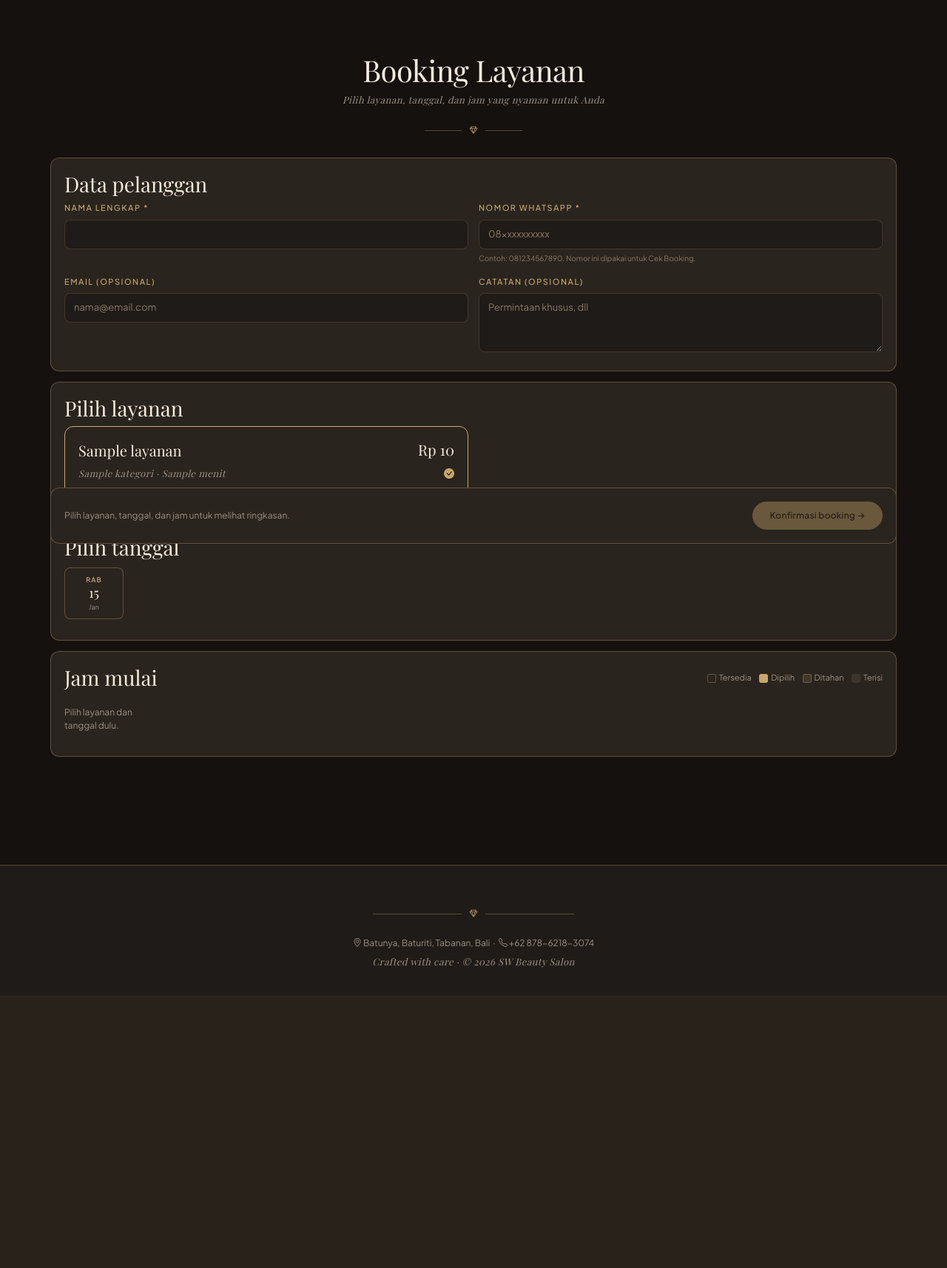
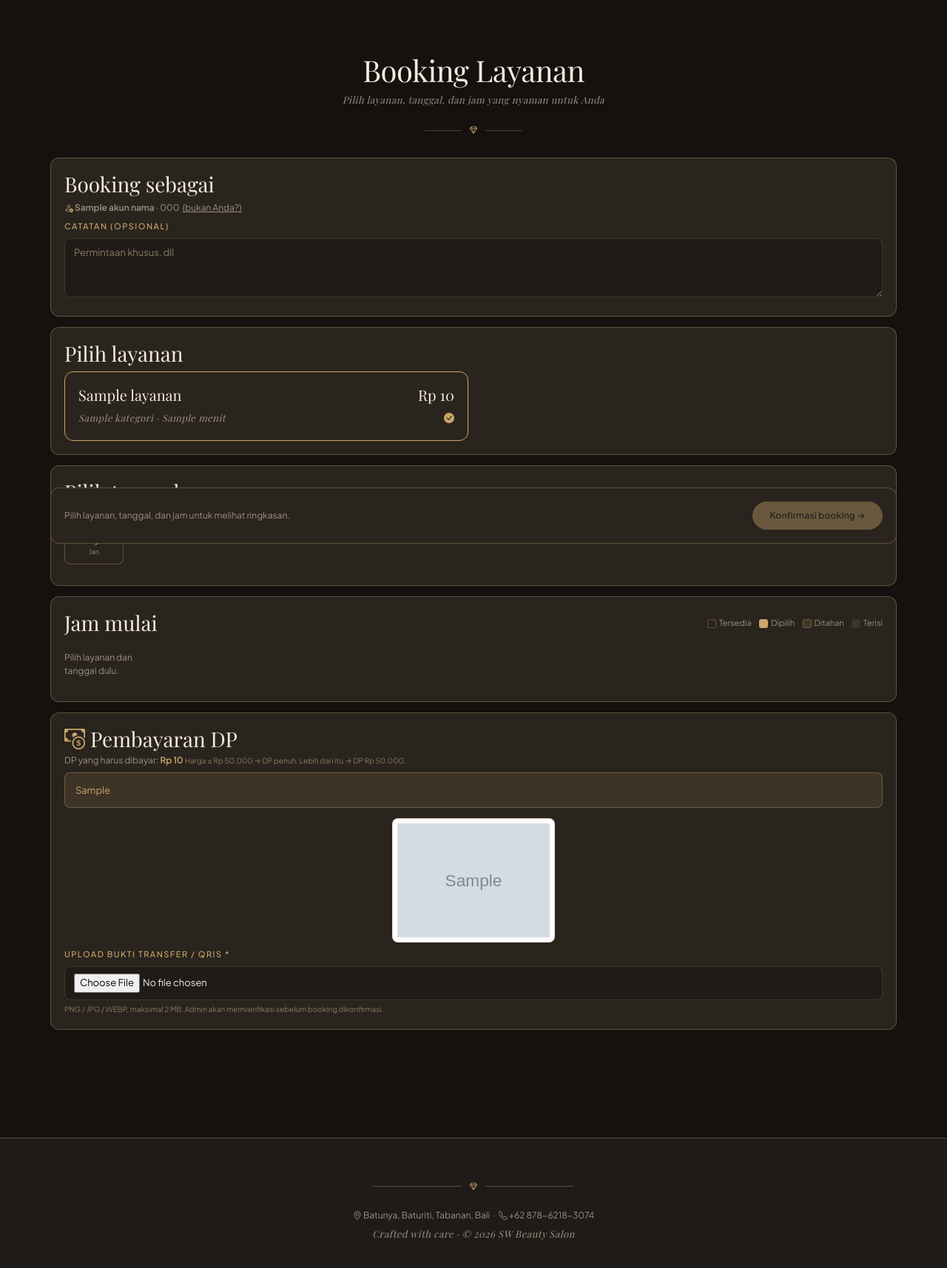
Before and after one commit to ryuken25/beauty-salon, a CodeIgniter 4 app: the page made by app/Views/public/booking_form.php in a window 1280 px wide. Shown: the part 65-1779 px from the top of the page at 74% size. Before the commit the page ends 1373 px from the top, so only its background shows below. Run offline with PHP 8.4 and a stand-in for CodeIgniter, Linux system fonts and the light colour scheme; the template is opened without the code that fills it: most values are stand-ins (such as "Sample title", 1, 10 or a date in 2020); grey boxes marked "Sample" are stand-in pictures; data that the repository does not hold is empty; some libraries are stand-ins or nearby versions; some web fonts are replaced.

Commit message:
feat(booking): wajib login + DP rule + upload bukti
Booking flow is now customer-only and DP-aware:

  /booking + /booking/sukses are behind the new 'customer' filter, so
  a guest tap on 'Pesan sekarang' bounces to /login first.

  Form (public/booking_form):
    - Data-pelanggan card collapses to one read-only line ('Booking
      sebagai: {nama} ({wa})') sourced from the session — there are no
      nama / WA / email inputs at all, so a logged-in account is the
      only source of truth for who's booking.
    - New DP card shows the DP nominal live (updates when layanan is
      picked: dp = min(harga, 50000)), renders info_pembayaran_dp and
      qris_image_path from settings, and demands an image upload
      (PNG/JPG/JPEG/WEBP, max 2MB) via name='bukti_dp'.
    - Form is multipart/form-data; CSRF stays in place.

  Booking::form rewritten:
    - Validation: layanan_id + tanggal + slot_mulai + bukti_dp
      (uploaded|is_image|max_size[2048]|mime_in[png,jpg,jpeg,webp]).
    - File moves to public/uploads/dp/<random>.ext via getRandomName().
      mkdir -p is suppressed-error because permission gaps surface as
      400 / validation errors anyway.
    - On a downstream RuntimeException (slot collision etc.) the
      uploaded file is @unlink()ed so failed booking attempts don't
      leak DP proofs on disk.
    - user_id / nama_pelanggan / nomor_hp_pelanggan are pulled from
      session(...) — the form never sees them, so a forged POST can't
      impersonate.

  BookingService::create():
    - Computes $dpAmount = min(layanan.harga, 50000) for online,
      $dpAmount = 0 for walkin (no DP, paid in person).
    - Sets payment_status='dp_uploaded' when an online booking carries
      dp_proof_path, otherwise 'unpaid'.
    - Inserts user_id alongside the rest (nullable for walk-in).

  Storage: public/uploads/dp/ created with .gitkeep; .gitignore
  ignores the contents but keeps the folder + a 'sample.jpg' fixture
  slot for the seeder (FASE 14).

  Routes: ['filter' => 'customer'] attached at the two booking routes
  so the gate doesn't depend on Booking::form remembering to check
  session().

The walk-in path in Admin\BookingController::walkin doesn't touch DP
at all — $dpAmount stays at 0 and the form never asks for an upload.
All lint clean.

```diff
--- a/app/Config/Routes.php
+++ b/app/Config/Routes.php
@@ -8,8 +8,8 @@ use CodeIgniter\Router\RouteCollection;
 $routes->get('/', 'Home::index');
 $routes->get('layanan', 'Home::layanan');
 
-$routes->match(['GET', 'POST'], 'booking', 'Booking::form');
-$routes->get('booking/sukses/(:any)', 'Booking::sukses/$1');
+$routes->match(['GET', 'POST'], 'booking', 'Booking::form', ['filter' => 'customer']);
+$routes->get('booking/sukses/(:any)', 'Booking::sukses/$1', ['filter' => 'customer']);
 $routes->get('api/slots', 'Api::slots');
 
 // ── Cek & batal booking (publik — customer tanpa akun) ────
--- a/app/Views/public/booking_form.php
+++ b/app/Views/public/booking_form.php
@@ -12,7 +12,7 @@ $today = date('Y-m-d');
   <div class="ornament-rule"><span class="ornament-rule__line"></span><i class="bi bi-gem ornament-rule__icon"></i><span class="ornament-rule__line"></span></div>
 </section>
 
-<form method="post" action="<?= base_url('booking') ?>" id="bookingForm">
+<form method="post" action="<?= base_url('booking') ?>" id="bookingForm" enctype="multipart/form-data">
   <?= csrf_field() ?>
 
   <!-- Honeypot: hidden from humans, bots fill it -->
@@ -21,25 +21,15 @@ $today = date('Y-m-d');
   </div>
 
   <div class="card-salon mb-3">
-    <div class="h2 mb-2">Data pelanggan</div>
-    <div class="row-salon cols-2">
-      <div>
-        <label class="form-salon-label">Nama lengkap *</label>
-        <input class="form-salon-input" type="text" name="nama_pelanggan" required minlength="3" value="<?= esc(old('nama_pelanggan')) ?>">
-      </div>
-      <div>
-        <label class="form-salon-label">Nomor WhatsApp *</label>
-        <input class="form-salon-input" type="tel" name="nomor_hp_pelanggan" required value="<?= esc(old('nomor_hp_pelanggan')) ?>" placeholder="08xxxxxxxxxx">
-        <div class="form-salon-help">Contoh: 081234567890. Nomor ini dipakai untuk Cek Booking.</div>
-      </div>
-      <div>
-        <label class="form-salon-label">Email (opsional)</label>
-        <input class="form-salon-input" type="email" name="email_pelanggan" value="<?= esc(old('email_pelanggan')) ?>" placeholder="nama@email.com">
-      </div>
-      <div>
-        <label class="form-salon-label">Catatan (opsional)</label>
-        <textarea class="form-salon-textarea" name="catatan" rows="2" placeholder="Permintaan khusus, dll"><?= esc(old('catatan')) ?></textarea>
-      </div>
+    <div class="h2 mb-2">Booking sebagai</div>
+    <div class="caption">
+      <i class="bi bi-person-check" style="color:var(--gold);"></i>
+      <strong><?= esc($akun_nama) ?></strong> · <?= esc($akun_hp) ?>
+      &nbsp;<a class="caption" href="<?= base_url('pelanggan/dashboard') ?>" style="text-decoration:underline;">(bukan Anda?)</a>
+    </div>
+    <div class="mt-2">
+      <label class="form-salon-label">Catatan (opsional)</label>
+      <textarea class="form-salon-textarea" name="catatan" rows="2" placeholder="Permintaan khusus, dll"><?= esc(old('catatan')) ?></textarea>
     </div>
   </div>
 
@@ -99,6 +89,26 @@ $today = date('Y-m-d');
     <div id="slotInfo" class="caption mt-1"></div>
   </div>
 
+  <!-- DP info + upload bukti -->
+  <div class="card-salon mb-3" id="dpCard">
+    <div class="h2 mb-1"><i class="bi bi-cash-coin" style="color:var(--gold);"></i> Pembayaran DP</div>
+    <div class="caption mb-2">
+      DP yang harus dibayar: <strong id="dpAmountText" style="color:var(--gold);">Pilih layanan dulu</strong>
+      <span class="form-salon-help">Harga ≤ Rp 50.000 → DP penuh. Lebih dari itu → DP Rp 50.000.</span>
+    </div>
+    <?php if (! empty($info_pembayaran_dp)): ?>
+      <div class="alert-salon alert-salon--info" style="white-space:pre-line;"><?= esc($info_pembayaran_dp) ?></div>
+    <?php endif ?>
+    <?php if (! empty($qris_image_path)): ?>
+      <div class="text-center mb-2">
+        <img src="<?= base_url($qris_image_path) ?>" alt="QRIS" style="max-width:220px; border:1px solid var(--gold-border); border-radius:8px; background:#fff; padding:6px;">
+      </div>
+    <?php endif ?>
+    <label class="form-salon-label">Upload bukti transfer / QRIS *</label>
+    <input class="form-salon-input" type="file" name="bukti_dp" accept="image/png,image/jpeg,image/jpg,image/webp" required>
+    <div class="form-salon-help">PNG / JPG / WEBP, maksimal 2 MB. Admin akan memverifikasi sebelum booking dikonfirmasi.</div>
+  </div>
+
   <div class="card-salon" id="summaryBar" style="position:sticky; bottom:0;">
     <div class="flex justify-between items-center flex-wrap gap-2">
       <div id="summaryText" class="caption">Pilih layanan, tanggal, dan jam untuk melihat ringkasan.</div>
@@ -125,6 +135,11 @@ function pickLayanan(card) {
     c.querySelector('.bi-check-circle-fill').style.display = c === card ? 'inline-block' : 'none';
   });
   card.querySelector('input').checked = true;
+  // DP rule: ≤ 50k → full, else 50k.
+  const hargaStr = card.querySelectorAll('.h3')[1].textContent.replace(/[^0-9]/g, '');
+  const harga = parseInt(hargaStr, 10) || 0;
+  const dp = Math.min(harga, 50000);
+  document.getElementById('dpAmountText').textContent = 'Rp ' + dp.toLocaleString('id-ID');
   refreshSlots();
 }
 
```
Also changed, not shown: app/Controllers/Booking.php (+30 -16 lines), app/Services/BookingService.php (+12 -1 lines), 2 other files.
